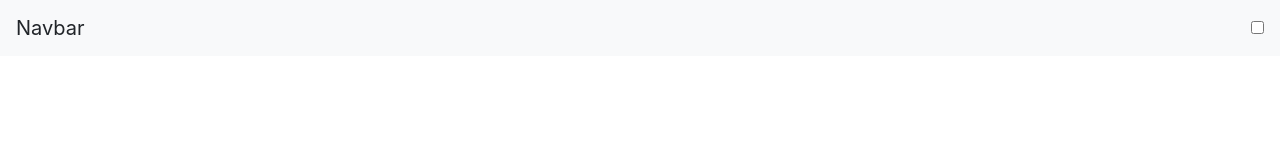
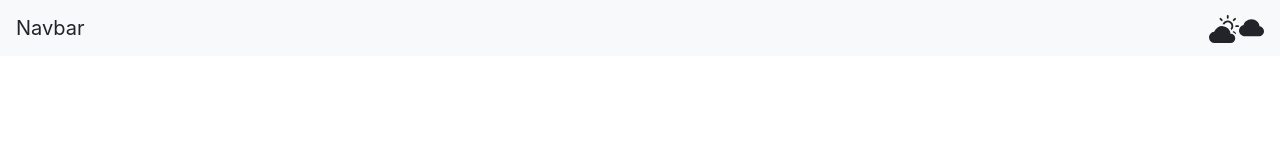
Before and after one commit to pythonpioneer/html-to-jsx, a React (Create React App) app in the folder html-to-jsx/: page / in a window 1280 px wide. Shown: the top 160 px of the page. Built offline with nearby package versions, Linux system fonts and the light colour scheme.

Commit message:
ui of navbar is created

```diff
--- a/html-to-jsx/package.json
+++ b/html-to-jsx/package.json
@@ -6,6 +6,7 @@
     "@testing-library/jest-dom": "^5.17.0",
     "@testing-library/react": "^13.4.0",
     "@testing-library/user-event": "^13.5.0",
+    "bootstrap-icons": "^1.10.5",
     "react": "^18.2.0",
     "react-dom": "^18.2.0",
     "react-scripts": "5.0.1",
--- a/html-to-jsx/src/components/Navbar.js
+++ b/html-to-jsx/src/components/Navbar.js
@@ -1,4 +1,5 @@
 import React from 'react';
+import styles from '../css/toggle.module.css';
 
 /**
  * This componet will contain features for navigation bar
@@ -10,18 +11,17 @@ export default function Navbar() {
             <nav className="navbar navbar-light bg-light justify-content-between">
                 <a className="navbar-brand">Navbar</a>
                 <div className="my-2 my-sm-0">
+                    <div>
 
-                    <div className="content">
-                        <input type="checkbox" id="btn" />
-                        <label for="btn">
-                            <span className="thumb"></span>
-                        </label>
-                        <div className="lights">
-                            <span className="light-off"></span>
-                            <span className="light-on"></span>
-                        </div>
+                        <svg xmlns="http://www.w3.org/2000/svg" width="30" height="30" fill="currentColor" class="bi bi-cloud-sun-fill" viewBox="0 0 16 16">
+                            <path d="M11.473 11a4.5 4.5 0 0 0-8.72-.99A3 3 0 0 0 3 16h8.5a2.5 2.5 0 0 0 0-5h-.027z" />
+                            <path d="M10.5 1.5a.5.5 0 0 0-1 0v1a.5.5 0 0 0 1 0v-1zm3.743 1.964a.5.5 0 1 0-.707-.707l-.708.707a.5.5 0 0 0 .708.708l.707-.708zm-7.779-.707a.5.5 0 0 0-.707.707l.707.708a.5.5 0 1 0 .708-.708l-.708-.707zm1.734 3.374a2 2 0 1 1 3.296 2.198c.199.281.372.582.516.898a3 3 0 1 0-4.84-3.225c.352.011.696.055 1.028.129zm4.484 4.074c.6.215 1.125.59 1.522 1.072a.5.5 0 0 0 .039-.742l-.707-.707a.5.5 0 0 0-.854.377zM14.5 6.5a.5.5 0 0 0 0 1h1a.5.5 0 0 0 0-1h-1z" />
+                        </svg>
+
+                        <svg xmlns="http://www.w3.org/2000/svg" width="25" height="25" fill="currentColor" class="bi bi-cloud-fill" viewBox="0 0 16 16">
+                            <path d="M4.406 3.342A5.53 5.53 0 0 1 8 2c2.69 0 4.923 2 5.166 4.579C14.758 6.804 16 8.137 16 9.773 16 11.569 14.502 13 12.687 13H3.781C1.708 13 0 11.366 0 9.318c0-1.763 1.266-3.223 2.942-3.593.143-.863.698-1.723 1.464-2.383z" />
+                        </svg>
                     </div>
-
                 </div>
 
             </nav>
```
Also changed, not shown: html-to-jsx/src/css/toggle.module.css (added), 1 other file (tests, documents, lock files or other folders).
